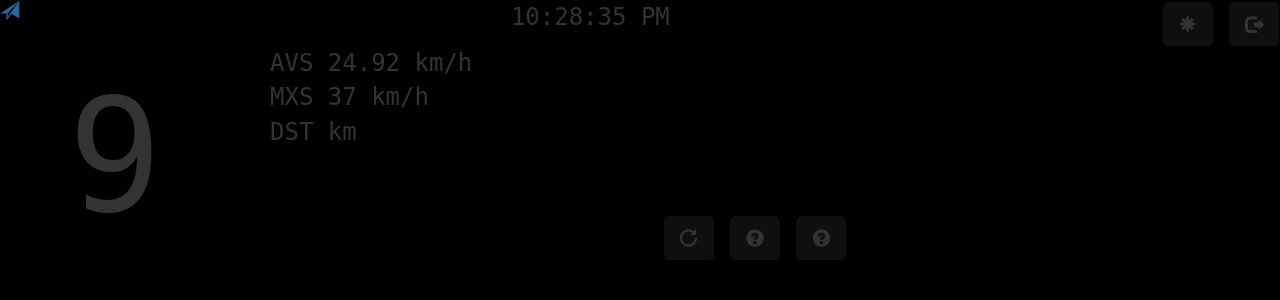
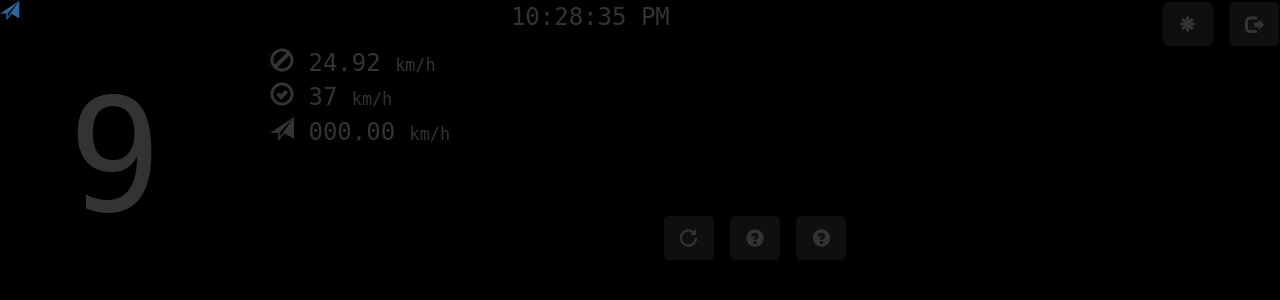
Before and after one commit to elkuku/QuillPedalPi, a PHP site: page / in a window 1280 px wide. Shown: the top 300 px of the page. Run offline with PHP 8.4, Linux system fonts and the light colour scheme.

Commit message:
Text => icons

```diff
--- a/assets/css/quillpedalpi.css
+++ b/assets/css/quillpedalpi.css
@@ -15,6 +15,9 @@
     cursor: none;
 }
 
+.unit {
+    font-size: 0.7em;
+}
 ul.travel-list {
     text-align: left;
     list-style: none;
--- a/index.html
+++ b/index.html
@@ -41,9 +41,9 @@
         <td valign="top" class="text-center">
             <div id="panel-Travel">
                 <ul class="travel-list">
-                    <li>AVS <span id="dig-avs"></span> km/h</li>
-                    <li>MXS <span id="dig-mxs"></span> km/h</li>
-                    <li>DST <span id="dig-dst"></span> km</li>
+                    <li><span class="glyphicon glyphicon-ban-circle"></span> <span id="dig-avs">00.00</span> <span class="unit">km/h</span></li>
+                    <li><span class="glyphicon glyphicon-ok-circle"></span> <span id="dig-mxs">00</span> <span class="unit">km/h</span></li>
+                    <li><span class="glyphicon glyphicon-send"></span> <span id="dig-dst">000.00</span> <span class="unit">km/h</span></li>
                 </ul>
             </div>
             <div id="panel-Stopw">
@@ -77,7 +77,7 @@
             </div>
             <div id="buttons-Stopw">
                 <div onClick="stopwatch.start();" class="btn btn-default btn-lg glyphicon glyphicon-play"></div>
-                <div onClick="stopwatch.lap();" class="btn btn-default btn-lg glyphicon glyphicon-check"></div>
+                <div onClick="stopwatch.lap();" class="btn btn-default btn-lg glyphicon glyphicon-flag"></div>
                 <div onClick="stopwatch.stop();" class="btn btn-default btn-lg glyphicon glyphicon-stop"></div>
                 <div onClick="stopwatch.restart();" class="btn btn-default btn-lg glyphicon glyphicon-repeat"></div>
             </div>
```
